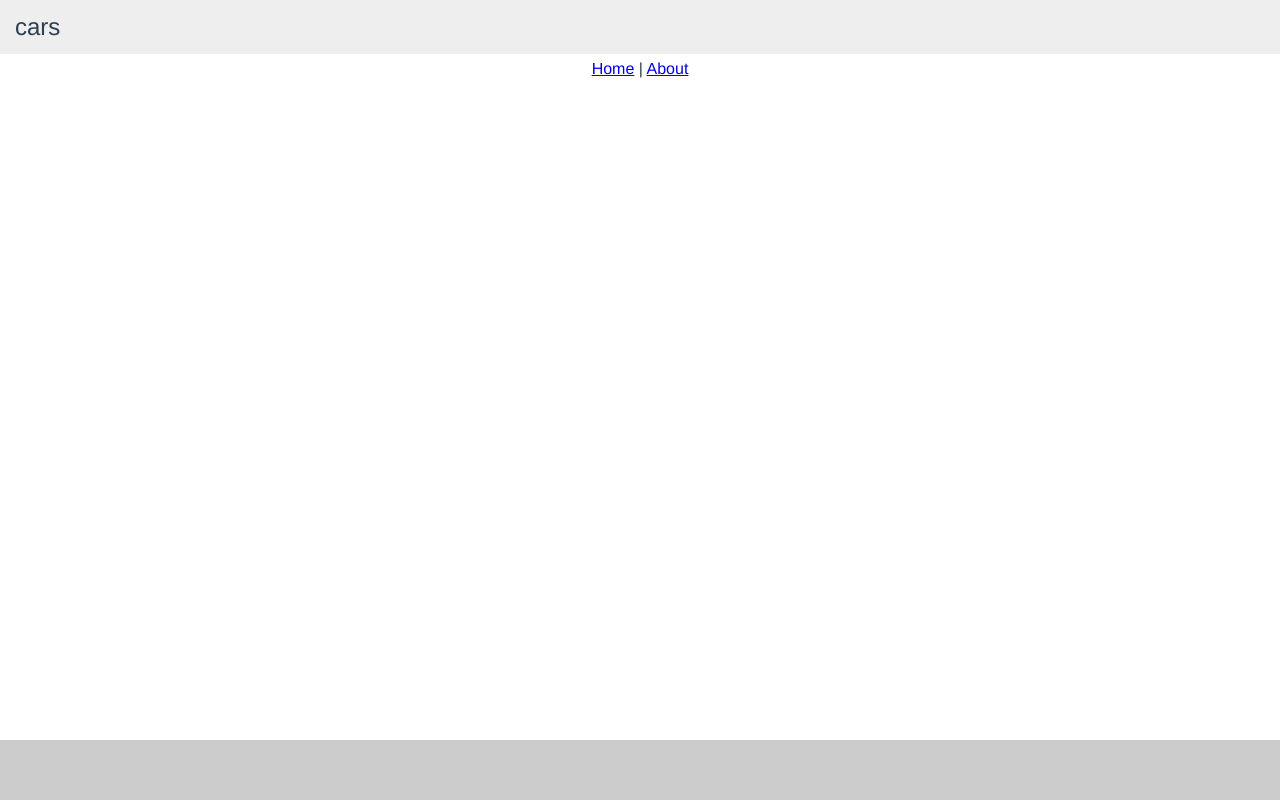
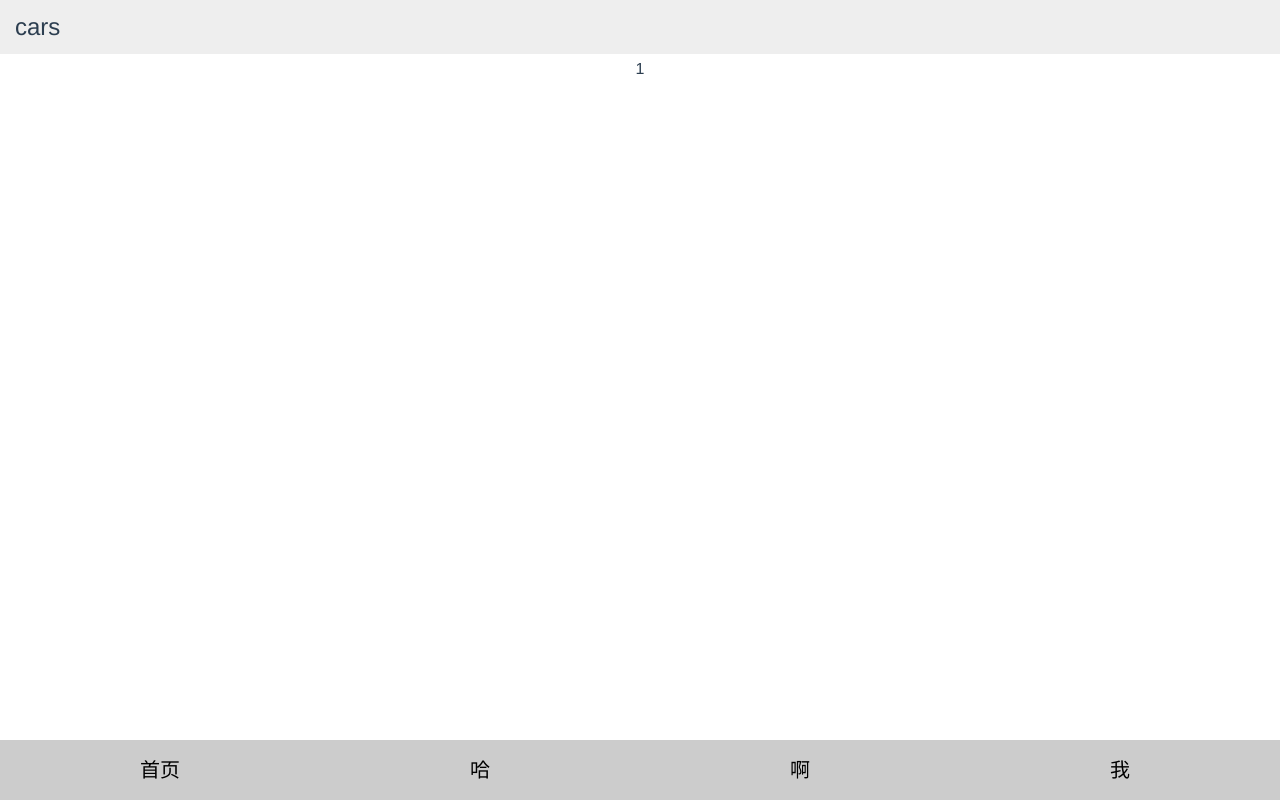
Before and after one commit to xl07097/reactDemo, a Vue app: page /cardetail/1 in a window 1280 px wide. Built offline with nearby package versions, Linux system fonts and the light colour scheme.

Commit message:
'添加路由，tab'

```diff
--- a/src/App.vue
+++ b/src/App.vue
@@ -1,21 +1,18 @@
 <template>
   <div id="app">
     <header id="header">cars</header>
-    <div id="nav">
-      <router-link to="/">Home</router-link> |
-      <router-link to="/about">About</router-link>
-    </div>
     <router-view/>
-      <footer id="footer">
-        <div class="menu"></div>
-        <div class="menu"></div>
-        <div class="menu"></div>
-        <div class="menu"></div>
-      </footer>
+
+    <footer id="footer">
+      <router-link to="/" class="menu">首页</router-link>
+      <router-link to="/about" class="menu">哈</router-link>
+      <router-link to="/carList" class="menu">啊</router-link>
+      <router-link to="/user" class="menu">我</router-link>
+    </footer>
   </div>
 </template>
 
-<style>
+<style lang="less">
 body{
   margin: 0;
 }
@@ -47,5 +44,13 @@ body{
   width: 100%;
   height: 60px;
   background: #ccc;
+  .menu{
+    width: 25%;
+    line-height: 60px;
+    font-size: 20px;
+    text-decoration: none;
+    color: #000;
+    cursor: pointer;
+  }
 }
 </style>
--- a/src/router.js
+++ b/src/router.js
@@ -2,6 +2,9 @@ import Vue from 'vue'
 import Router from 'vue-router'
 import Home from './views/Home.vue'
 import About from './views/About.vue'
+import person from "./views/personal/index.vue"
+import carlist from './views/cars/carlist.vue'
+import carDetail from "@/views/cars/cardetail.vue"
 
 Vue.use(Router)
 
@@ -17,6 +20,20 @@ export default new Router({
       path: '/about',
       name: 'about',
       component: About
+    },
+    {
+      path:"/user",
+      name:"user",
+      component: person
+    },
+    {
+      path: "/carList",
+      name: "carlist",
+      component: carlist
+    }, {
+      path: "/cardetail/:id",
+      name: "cardetail",
+      component: carDetail
     }
   ]
 })
--- /dev/null
+++ b/src/views/cars/cardetail.vue
@@ -0,0 +1,18 @@
+<template>
+    <div class="detail">
+        {{id}}
+    </div>
+</template>
+<script>
+export default {
+    name:"carDetail",
+    data(){
+        return {
+            id:this.$route.params.id
+        }
+    }
+}
+</script>
+<style lang="less" scoped>
+
+</style>
--- /dev/null
+++ b/src/views/cars/carlist.vue
@@ -0,0 +1,63 @@
+<template>
+    <div class="list">
+        车辆列表
+        <div class="ff" v-for="list of lists" :key="list.id">
+            <img src="list.url" alt="车辆外观">
+            <div class="intro">
+                <h4><router-link to="/cardetail/list.id">{{list.title}}</router-link></h4>
+                <p>{{list.introduction}}</p>
+            </div>
+        </div>
+    </div>
+</template>
+<script>
+export default {
+    name:"carList",
+    data(){
+        return {
+            lists:[
+                {
+                    id:"1",
+                    title:"奥迪A6",
+                    url:"",
+                    introduction:"gagagag"
+                },
+                {
+                    id:"2",
+                    title:"奥迪A6",
+                    url:"",
+                    introduction:"gagagag"
+                },
+                {
+                    id:"3",
+                    title:"奥迪A6",
+                    url:"",
+                    introduction:"gagagag"
+                }
+            ]
+        }
+    }
+}
+</script>
+<style lang="less" scoped>
+    .ff{
+        display:  flex;
+        padding: 5px 0;
+        border-bottom:1px solid rgba(100, 100, 100, 0.6);
+        img{
+            width: 35%;
+            min-height: 100px;
+        }
+        .intro{
+            text-align: left;
+            padding: 0 10px;
+            width: 60%;
+        }
+        h4{
+            margin: 0;
+        }
+        p{
+            margin: 6px 0 0 0;
+        }
+    }
+</style>
--- /dev/null
+++ b/src/views/personal/index.vue
@@ -0,0 +1,14 @@
+<template>
+    <div class="person">
+        个人中心
+    </div>
+</template>
+<script>
+export default {
+    name:"person"
+}
+</script>
+
+<style scoped lang="less">
+
+</style>
--- a/vue.config.js
+++ b/vue.config.js
@@ -1,16 +1,37 @@
 module.exports = {
     outputDir:"dist",
     devServer: {
-        port:9089,
+        port:8990,
+        hotOnly: true
         // proxy: {
         //     '/api':{
         //         target: 'http://163.music.com',
         //         ws: true,
         //         changeOrigin: true,
         //         pathRewrite: {
-        //             '^/api':"/"
+        //             '^/api':""
         //         }
         //     }
         // }
+    },
+    css:{
+        loaderOptions: {
+            css: {
+                // options here will be passed to css-loader
+                rules: [{
+                    test: /\.less$/,
+                    use: [{
+                        loader: 'style-loader' // creates style nodes from JS strings
+                    }, {
+                        loader: 'css-loader' // translates CSS into CommonJS
+                    }, {
+                        loader: 'less-loader' // compiles Less to CSS
+                    }]
+                }]
+            },
+            postcss: {
+                // options here will be passed to postcss-loader
+            }
+        }
     }
 }
```
